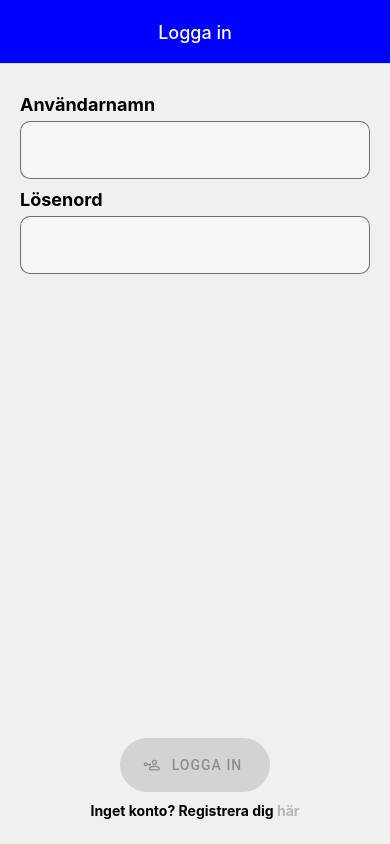
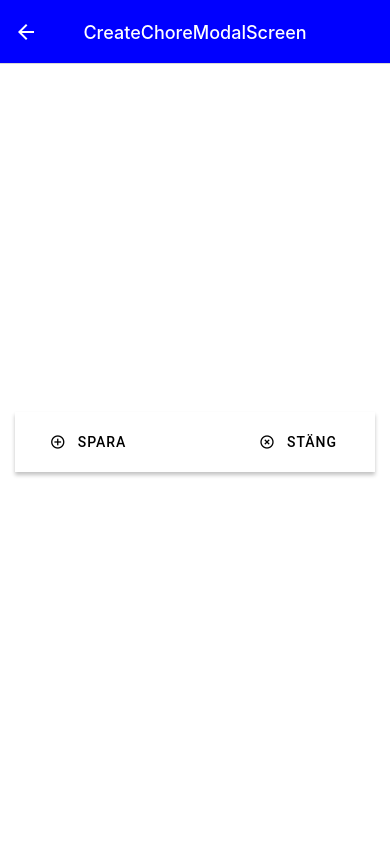
Before and after one commit to KSigurd/KROLF-household-app, a React Native app: screen /CreateChoreModalScreen in a window 390 px wide. Built offline with nearby package versions, Linux system fonts and the light colour scheme.

Commit message:
Modal Created
CreateChoreModalScreen created.

```diff
--- a/navigation/RootNavigator.tsx
+++ b/navigation/RootNavigator.tsx
@@ -9,6 +9,7 @@ import JoinHouseholdScreen from "../screens/JoinHouseholdScreen";
 import LoginScreen from "../screens/LoginScreen";
 import ProfileScreen from "../screens/ProfileScreen";
 import ChoresStatisticsNavigator from "./ChoresStatisticsNavigator";
+import CreateChoreModalScreen from "../screens/CreateChoreModalScreen";
 
 export type RootStackParamList = {
   Login: undefined;
@@ -17,6 +18,7 @@ export type RootStackParamList = {
   JoinHousehold: undefined;
   Profile: undefined;
   ChoresStatisticsNavigator: undefined;
+  CreateChoreModalScreen: undefined;
 };
 
 const Stack = createNativeStackNavigator<RootStackParamList>();
@@ -56,6 +58,11 @@ const RootNavigator = () => {
           name="ChoresStatisticsNavigator"
           component={ChoresStatisticsNavigator}
         />
+        <Stack.Screen
+          name="CreateChoreModalScreen"
+          component={CreateChoreModalScreen}
+          options={{presentation: "fullScreenModal"}}
+        />
       </Stack.Navigator>
     </NavigationContainer>
   );
--- a/screens/ChoresScreen.tsx
+++ b/screens/ChoresScreen.tsx
@@ -6,6 +6,7 @@ import ChoreButton from "../components/ChoreButton";
 import { chores } from "../data/mockChoresData";
 import { households } from "../data/mockHouseholdData";
 import { RootStackParamList } from "../navigation/RootNavigator";
+import { styles } from "../styles/styles";
 
 // import { useAppSelector } from "../store/store";
 
@@ -21,13 +22,16 @@ import { RootStackParamList } from "../navigation/RootNavigator";
   // const chores = useAppSelector(selectChores)
 
 
-import { styles } from "../styles/styles";
 
-type Props = NativeStackScreenProps<RootStackParamList, "Profile">;
 
-const household = households[2];
+  type Props = NativeStackScreenProps<RootStackParamList, "Profile">;
 
-const ChoresScreen: FC<Props> = ({ navigation }: Props) => {
+  const household = households[2];
+
+  const ChoresScreen: FC<Props> = ({ navigation }: Props) => {
+
+
+  const [isVisible, setIsVisible] = React.useState(false);
 
   return (
     <View style={styles.root}>
@@ -46,6 +50,9 @@ const ChoresScreen: FC<Props> = ({ navigation }: Props) => {
           />
         );
       })} */}
+
+      {/* <CreateChore setVisibleModal= {(isVisible)} /> */}
+
       <View style={styles.bottomButtonRow}>
         <Button
           icon="plus-circle-outline"
@@ -53,7 +60,7 @@ const ChoresScreen: FC<Props> = ({ navigation }: Props) => {
           color={"#000"}
           uppercase={false}
           style={styles.smallButton}
-          onPress={() => {}} //TODO
+          onPress={() => navigation.navigate("CreateChoreModalScreen")} //TODO
         >
           <Text style={styles.buttonText}>Lägg till</Text>
         </Button>
--- /dev/null
+++ b/screens/CreateChoreModalScreen.tsx
@@ -0,0 +1,157 @@
+import React, { FC } from "react";
+import { Modal, Portal, Text, Provider } from "react-native-paper";
+import { StyleSheet, View } from "react-native";
+import { Button as NPbutton } from "react-native-paper";
+import { NativeStackScreenProps } from "@react-navigation/native-stack";
+import { RootStackParamList } from "../navigation/RootNavigator";
+import { TabParamList } from "../navigation/ChoresStatisticsNavigator";
+
+type Props = NativeStackScreenProps<TabParamList>;
+
+const CreateChoreModalScreen = ({ navigation }: Props) => {
+  //   const hideModal = () => {
+  //     setVisibleModal = !setVisibleModal;
+  //   };
+  //   const showModal = () => {
+  //     setVisibleModal = !setVisibleModal;
+  //   };
+  // const [visible, setVisible] = React.useState(false);
+
+  // const showModal = () => setVisible(true);
+  // const hideModal = () => setVisible(false);
+  const containerStyle = { backgroundColor: "white", padding: 20 };
+
+  const onSave = () => {
+    console.log("Saves");
+    navigation.navigate("Chores");
+  };
+
+  return (
+    <Provider>
+      <Portal>
+        <Modal
+          style={styles.modalBox}
+          visible={true}
+          onDismiss={() => {
+            navigation.navigate("Chores");
+          }}
+          // contentContainerStyle={containerStyle}
+        >
+          <View style={styles.outerContainer}>
+            <View style={styles.topCointainer}>
+              <Text style={styles.titleText}>Skapa en ny syssla</Text>
+            </View>
+            {/* <View style={styles.centerContainer}>
+              <Text style={styles.testText}>
+                Example Modal. Click outside this area to dismiss.
+              </Text>
+            </View> */}
+            <View style={styles.buttonContainer}>
+              <NPbutton
+                icon="plus-circle-outline"
+                mode="text"
+                color="black"
+                style={styles.NPbutton}
+                onPress={() => onSave()}
+              >
+                Spara
+              </NPbutton>
+
+              <NPbutton
+                icon="close-circle-outline"
+                mode="text"
+                color="black"
+                style={styles.NPbutton}
+                onPress={() => navigation.navigate("Chores")}
+              >
+                Stäng
+              </NPbutton>
+            </View>
+          </View>
+        </Modal>
+      </Portal>
+    </Provider>
+  );
+};
+
+export default CreateChoreModalScreen;
+
+const styles = StyleSheet.create({
+  modalBox: {
+    // flex: 1,
+    // backgroundColor: "purple",
+    backgroundColor: "white",
+    // backgroundColor: "rgba(255, 0, 0, 0.1);",
+    // width: "100%",
+    // height: "100%",
+    top: -25,
+    margin: 0,
+    padding: 15,
+    // justifyContent: "center",
+    // alignItems: "center"
+    // elevation: 20
+  },
+
+  NPbutton: {
+    width: 150,
+    borderRadius: 100,
+    padding: 10,
+    // backgroundColor: "transparent",
+    color: "black",
+  },
+
+  topCointainer: {
+    borderTopLeftRadius: 25,
+    borderTopRightRadius: 25,
+    height: 60,
+    // backgroundColor: "red",
+    backgroundColor: "#ffffff",
+    paddingLeft: 20,
+    paddingTop: 15,
+  },
+
+  centerContainer: {
+    // flex: 1,
+    // backgroundColor: "#f2f2f2",
+    backgroundColor: "blue",
+  },
+
+  buttonContainer: {
+    flexDirection: "row",
+    backgroundColor: "#ffffff",
+    // backgroundColor: "lightblue",
+    justifyContent: "space-between",
+    // width: 100,
+    width: "100%",
+    alignItems: "center",
+    height: 60,
+    position: "absolute",
+    bottom: 0,
+    borderBottomLeftRadius: 25,
+    borderBottomRightRadius: 25,
+  },
+  testText: {
+    backgroundColor: "pink",
+  },
+  titleText: {
+    fontSize: 20,
+  },
+  outerContainer: {
+    backgroundColor: "#f2f2f2",
+    // backgroundColor: "lightgreen",
+    // backgroundColor: "white",
+    // flex: 1,
+    width: "100%",
+    height: "100%",
+    // borderBottomLeftRadius: 25,
+    // borderBottomRightRadius: 25,
+    borderRadius: 25,
+
+    // shadowColor: "black",
+    // shadowRadius: 10,
+    // shadowOpacity: 50,
+    // left: 0,
+    elevation: 7,
+    // position: "absolute"
+  },
+});
```
Also changed, not shown: components/CreateChoreModal.tsx (+54 -9 lines), 1 other file (tests, documents, lock files or other folders).
